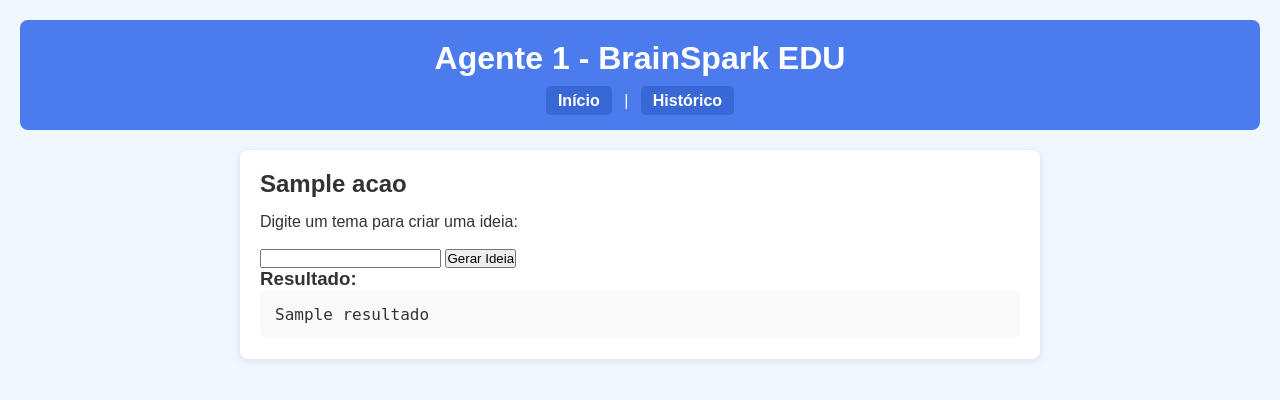
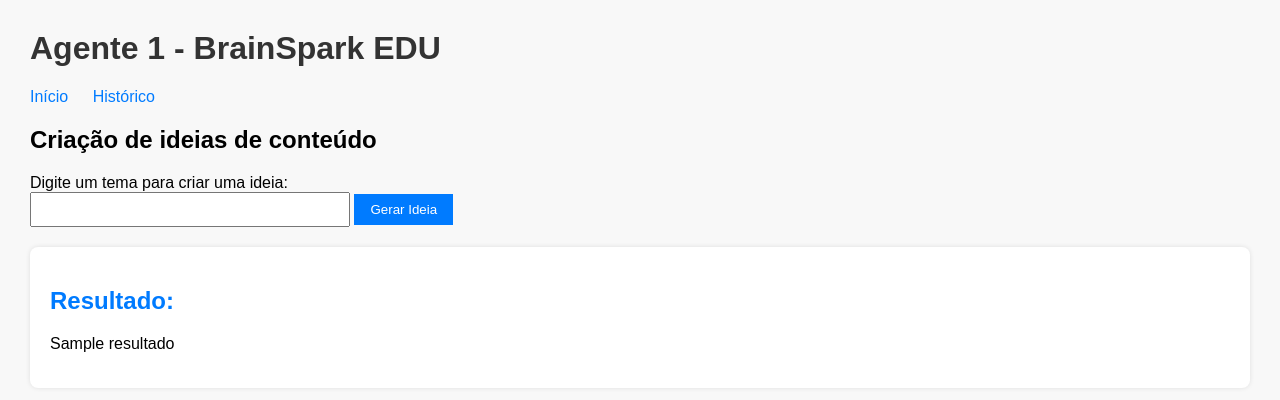
Before and after one commit to leon337/brainspark-edu, a Flask app: template app/templates/agente1.html in a window 1280 px wide. Shown: the top 400 px of the page. Run offline with Flask 3, Linux system fonts and the light colour scheme; the template is opened without the code that fills it: most values are stand-ins (such as "Sample title", 1, 10 or a date in 2020).

Commit message:
Melhoria visual do Agente1: layout com CSS e formatação da resposta

```diff
--- a/app/templates/agente1.html
+++ b/app/templates/agente1.html
@@ -2,32 +2,47 @@
 <html lang="pt-br">
 <head>
     <meta charset="UTF-8">
-    <meta name="viewport" content="width=device-width, initial-scale=1.0">
-    <title>Agente 1 | BrainSpark EDU</title>
-    <link rel="stylesheet" href="/static/css/style.css">
+    <title>Agente 1 - BrainSpark EDU</title>
+    <style>
+        body { font-family: Arial, sans-serif; margin: 30px; background-color: #f8f8f8; }
+        h1 { color: #333; }
+        a { margin-right: 20px; color: #007bff; text-decoration: none; }
+        form { margin-top: 20px; }
+        input[type="text"] { padding: 8px; width: 300px; }
+        button { padding: 8px 16px; background-color: #007bff; color: white; border: none; cursor: pointer; }
+        .resultado { background: #fff; padding: 20px; border-radius: 8px; margin-top: 20px; box-shadow: 0 0 5px rgba(0,0,0,0.1); }
+        .resultado h2 { color: #007bff; }
+        .bloco { margin-bottom: 15px; }
+    </style>
 </head>
 <body>
-    <header>
     <h1>Agente 1 - BrainSpark EDU</h1>
-        <nav>
-            <a href="/">Início</a> |
+    <a href="/">Início</a>
     <a href="/historico">Histórico</a>
-        </nav>
-    </header>
 
-    <main>
-        <h2>{{ acao }}</h2>
+    <h2>Criação de ideias de conteúdo</h2>
 
-        <form method="POST" action="/agente1">
-            <label for="tema">Digite um tema para criar uma ideia:</label><br><br>
+    <form method="post">
+        <label for="tema">Digite um tema para criar uma ideia:</label><br>
         <input type="text" id="tema" name="tema" required>
         <button type="submit">Gerar Ideia</button>
     </form>
 
     {% if resultado %}
-        <h3>Resultado:</h3>
-        <pre style="background: #f9f9f9; padding: 15px; border-radius: 8px; font-size: 1rem;">{{ resultado }}</pre>
+        <div class="resultado">
+            <h2>Resultado:</h2>
+            {% for linha in resultado.split('\n') %}
+                {% if linha.startswith('Title:') %}
+                    <div class="bloco"><strong>{{ linha }}</strong></div>
+                {% elif linha.startswith('Introduction:') %}
+                    <div class="bloco"><strong>{{ linha }}</strong></div>
+                {% elif linha.startswith('Segment') %}
+                    <div class="bloco"><u>{{ linha }}</u></div>
+                {% else %}
+                    <div class="bloco">{{ linha }}</div>
                 {% endif %}
-    </main>
+            {% endfor %}
+        </div>
+    {% endif %}
 </body>
 </html>
```
Lines whose indentation alone changed are shown as unchanged.
